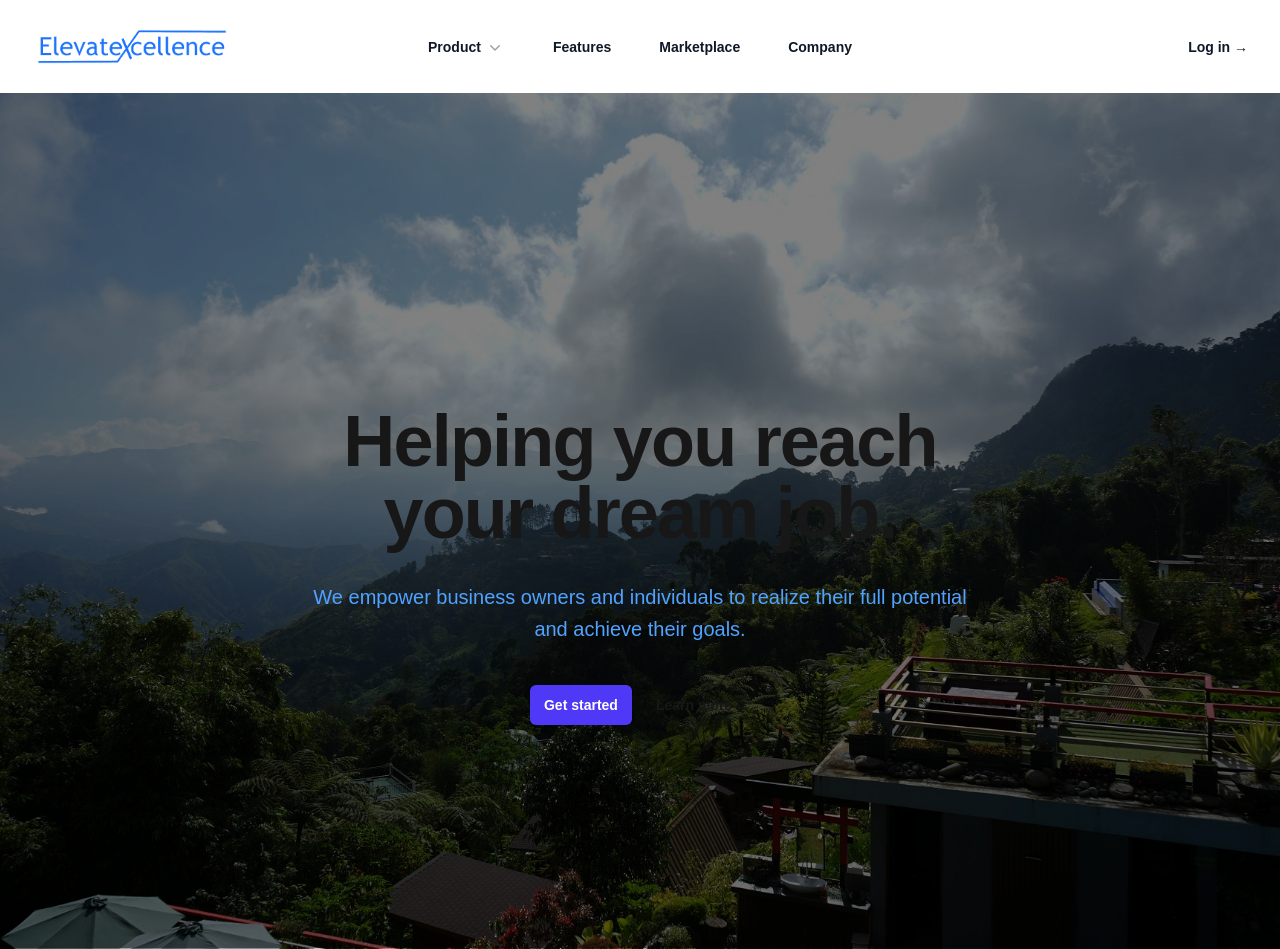
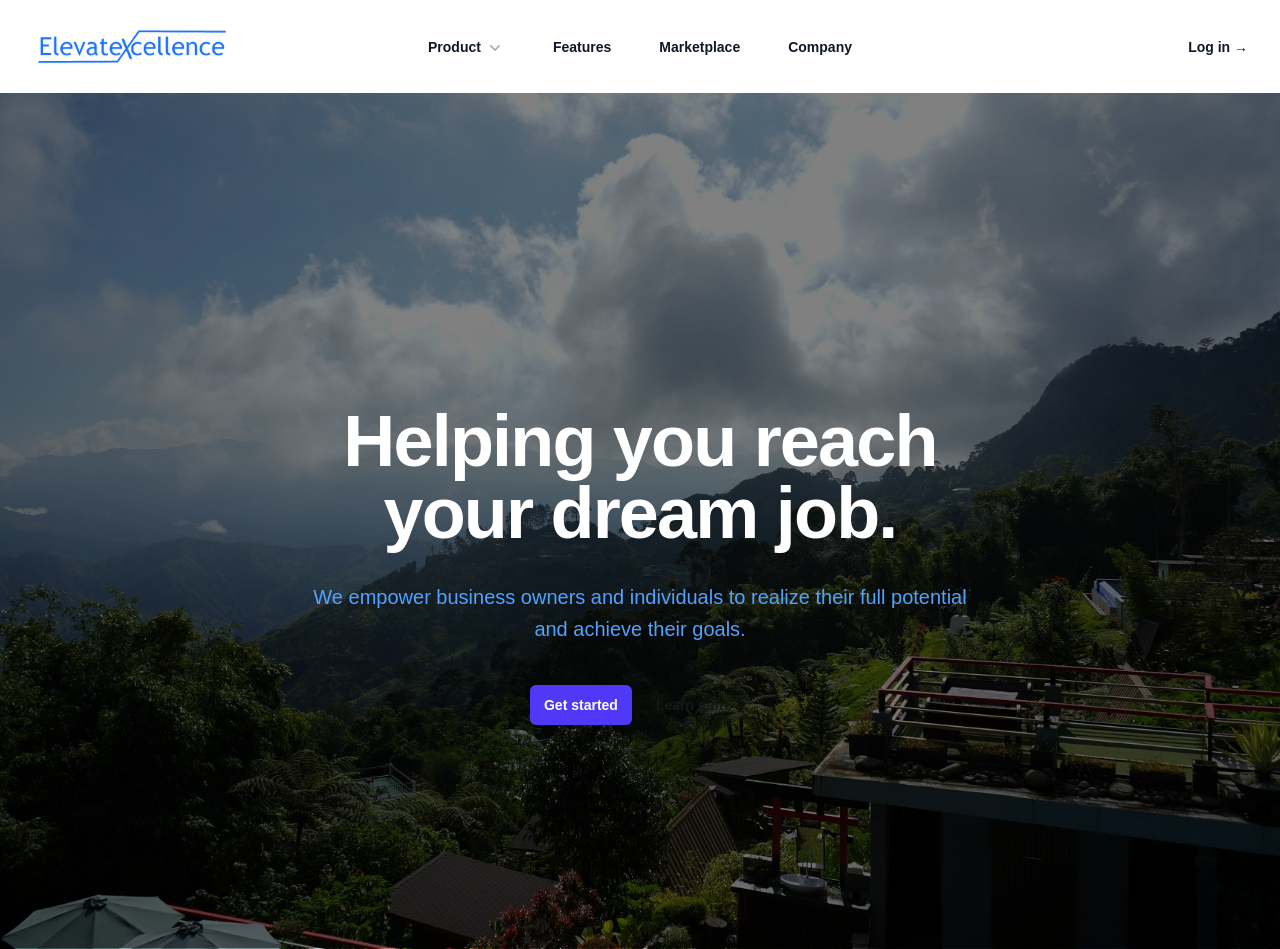
Before and after one commit to LeapUpScale/leapupscale-website, a Next.js app: page /hero in a window 1280 px wide. Built offline with nearby package versions, Linux system fonts and the light colour scheme.

Commit message:
Change: Deleted Dark Mode theme

```diff
--- a/src/pages/hero.tsx
+++ b/src/pages/hero.tsx
@@ -7,7 +7,7 @@
         <div className="mx-auto max-w-2xl py-32 sm:py-48 lg:py-56">
           <div className="hidden sm:mb-8 sm:flex sm:justify-center"></div>
           <div className="text-center">
-            <h1 className="text-5xl font-semibold tracking-tight text-balance sm:text-7xl">
+            <h1 className="text-white text-5xl font-semibold tracking-tight text-balance sm:text-7xl">
               Helping you reach your dream job.
             </h1>
             <p className="mt-8 text-lg font-medium text-pretty text-blue-400 sm:text-xl/8">
--- a/src/styles/globals.css
+++ b/src/styles/globals.css
@@ -1,4 +1,4 @@
-@import 'tailwindcss';
+@import "tailwindcss";
 
 @theme {
   --color-background: var(--background);
@@ -32,20 +32,8 @@
   --foreground: #171717;
 }
 
-@media (prefers-color-scheme: dark) {
-  :root {
-    --background: #0a0a0a;
-    --foreground: #ededed;
-  }
-}
-
 body {
   color: var(--foreground);
   background: var(--background);
   font-family: Arial, Helvetica, sans-serif;
 }
-
-.header {
-  height: 100px;
-  width: 100%;
-}
```
